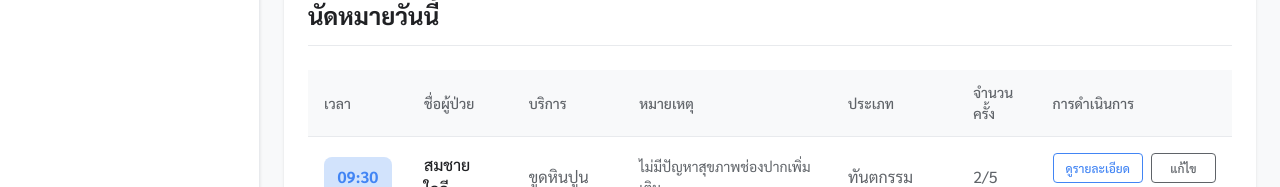
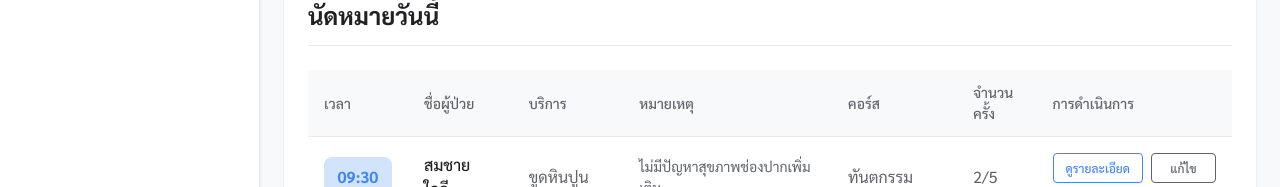
Before and after one commit to Shadoclown/Clinic, a React (Vite) app: page / in a window 1280 px wide. Shown: the part 524-711 px from the top of the page. Built offline with nearby package versions, Linux system fonts and the light colour scheme.

Commit message:
คอร์ส

```diff
--- a/src/components/Appointment/Monthly.jsx
+++ b/src/components/Appointment/Monthly.jsx
@@ -165,7 +165,7 @@ const MonthlyView = () => {
                                 <th>เวลา</th>
                                 <th>ชื่อผู้ป่วย</th>
                                 <th>บริการ</th>
-                                <th>ประเภท</th>
+                                <th>คอร์ส</th>
                                 <th>จำนวนครั้ง</th>
                                 <th>การดำเนินการ</th>
                             </tr>
--- a/src/components/Appointment/Today.jsx
+++ b/src/components/Appointment/Today.jsx
@@ -17,7 +17,7 @@ const TodayView = ({ appointments = [] }) => (
                     <th>โทรศัพท์</th>
                     <th>บริการ</th>
                     <th>หมายเหตุ</th>
-                    <th>ประเภท</th>
+                    <th>คอร์ส</th>
                     <th>จำนวนครั้ง</th>
                     <th>การดำเนินการ</th>
                 </tr>
--- a/src/components/Home.jsx
+++ b/src/components/Home.jsx
@@ -89,7 +89,7 @@ function Home() {
                                 <th>ชื่อผู้ป่วย</th>
                                 <th>บริการ</th>
                                 <th>หมายเหตุ</th>
-                                <th>ประเภท</th>
+                                <th>คอร์ส</th>
                                 <th>จำนวนครั้ง</th>
                                 <th>การดำเนินการ</th>
                             </tr>
```
